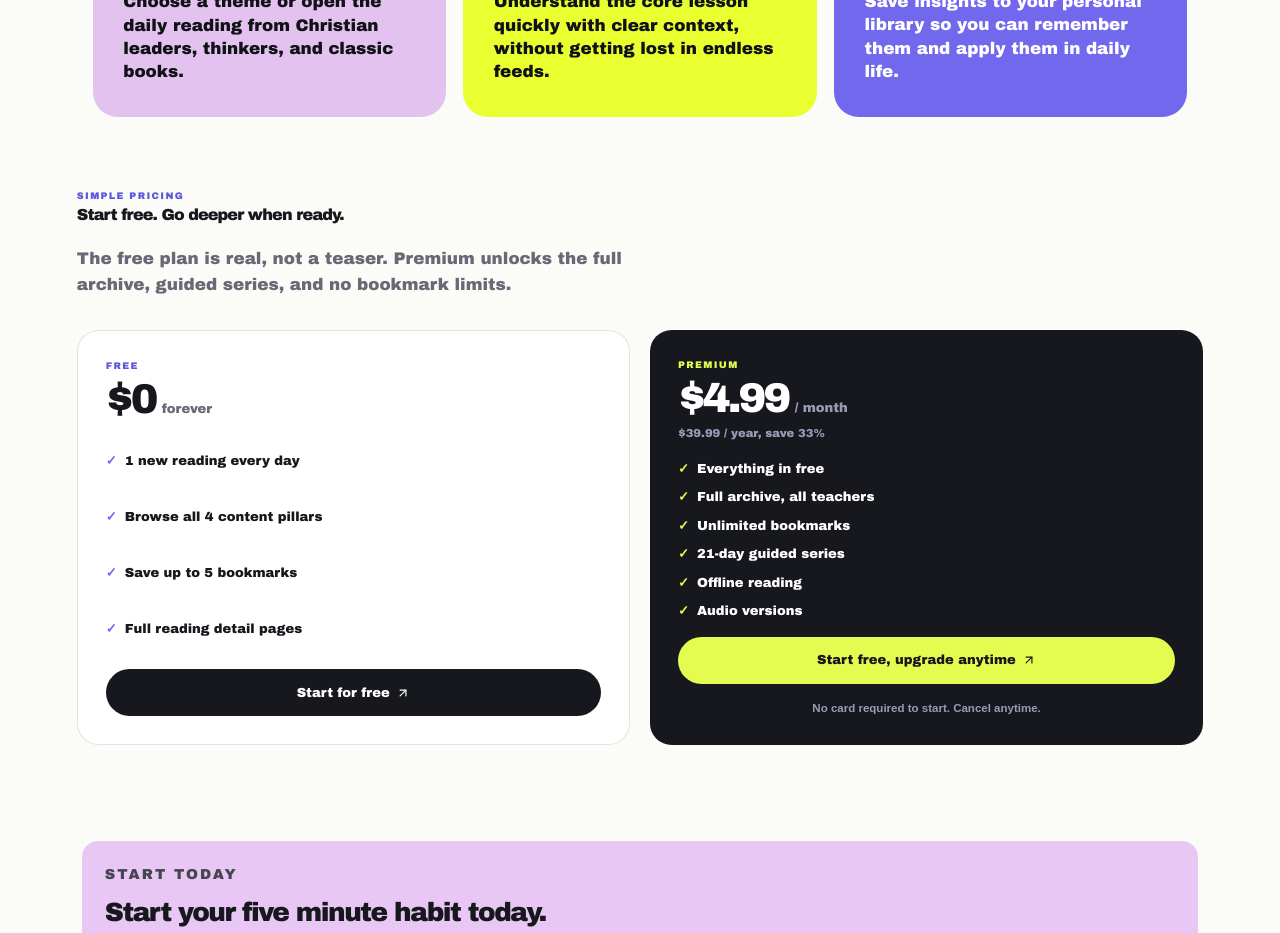
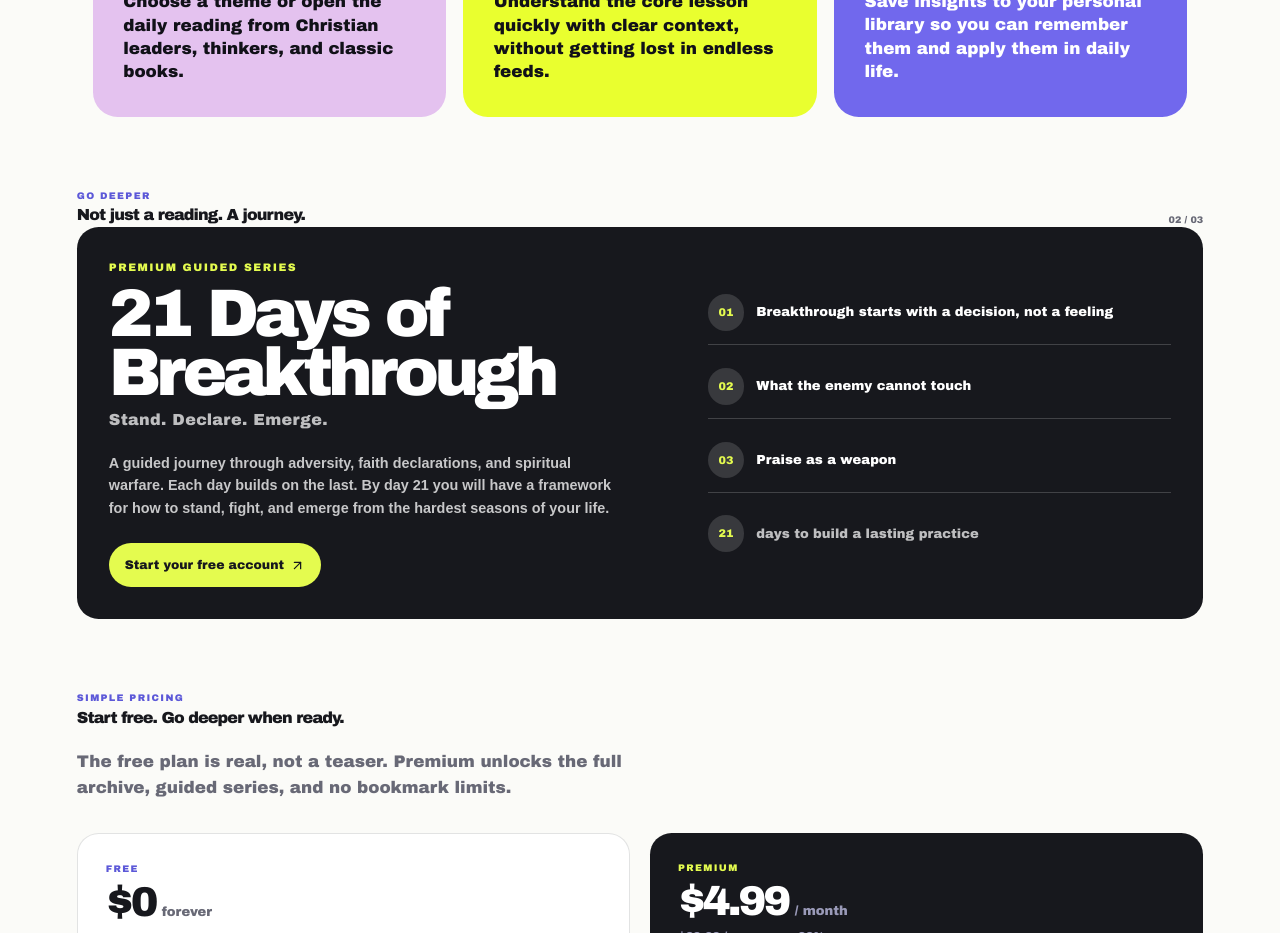
Before and after one commit to gigscode/Yadesh, a Next.js app: page / in a window 1280 px wide. Shown: the part 2160-3093 px from the top of the page. Built offline with nearby package versions, Linux system fonts and the light colour scheme; no server answers.

Commit message:
added serires to landing page

```diff
--- a/app/globals.css
+++ b/app/globals.css
@@ -356,6 +356,23 @@ a,button,input,select,textarea{transition-property:color,background,border-color
 .saved-premium-upsell .upgrade-cta-btn{background:#e4fb4f;color:#17181d;white-space:nowrap;flex-shrink:0}
 @media(max-width:899px){.saved-limit-banner{flex-direction:column;align-items:flex-start}.saved-limit-upgrade-btn{width:100%;text-align:center}.saved-premium-upsell{flex-direction:column;align-items:flex-start}.saved-premium-upsell .upgrade-cta-btn{width:100%}}
 
+/* ── Landing series preview ────────────────────────────────────────────────── */
+.landing-series{padding:3.5rem 0 1rem}
+.landing-series-feature{display:grid;grid-template-columns:minmax(0,1.1fr) minmax(16rem,.9fr);gap:2rem;padding:2rem;border-radius:1.35rem;overflow:hidden}
+.landing-series-copy{max-width:34rem}
+.landing-series-label{margin:0;color:#e4fb4f;font-size:.68rem;font-weight:950;letter-spacing:.14em;text-transform:uppercase}
+.landing-series-copy h3{margin:.55rem 0 .35rem;font-size:clamp(2.25rem,6vw,4.2rem);line-height:.88;letter-spacing:-.07em}
+.landing-series-subtitle{margin:0;color:rgba(255,255,255,.72);font-size:1rem;font-weight:900;letter-spacing:.02em}
+.landing-series-description{max-width:32rem;margin:1.25rem 0 1.5rem;color:rgba(255,255,255,.76);font-family:Arial,Helvetica,sans-serif;font-size:.9rem;font-weight:600;line-height:1.55}
+.landing-series-link{display:inline-flex;align-items:center;gap:.4rem;padding:.8rem 1rem;border-radius:999px;background:#e4fb4f;color:#17181d;font-size:.78rem;font-weight:950;text-decoration:none}
+.landing-series-link:hover{opacity:.85}
+.landing-series-days{display:grid;align-content:center;gap:.55rem;margin:0;padding:0;list-style:none}
+.landing-series-days li{display:grid;grid-template-columns:2.3rem 1fr;align-items:center;gap:.75rem;padding:.85rem 0;border-bottom:1px solid rgba(255,255,255,.18)}
+.landing-series-days li:last-child{border-bottom:0}
+.landing-series-days span{display:grid;place-items:center;width:2.3rem;height:2.3rem;border-radius:50%;background:rgba(255,255,255,.14);color:#e4fb4f;font-size:.7rem;font-weight:950}
+.landing-series-days strong{font-size:.82rem;line-height:1.25}
+.landing-series-more strong{color:rgba(255,255,255,.72)}
+
 /* ── Landing pricing section ───────────────────────────────────────────────── */
 .landing-pricing{padding:3.5rem 0 1rem}
 .landing-pricing-grid{display:grid;grid-template-columns:1fr 1fr;gap:1.25rem;margin-bottom:3rem}
@@ -378,6 +395,7 @@ a,button,input,select,textarea{transition-property:color,background,border-color
 .landing-plan-btn-premium{background:#e4fb4f;color:#17181d}
 .landing-plan-note{margin:0;color:#9a9ab8;font-family:Arial,Helvetica,sans-serif;font-size:.72rem;font-weight:600;text-align:center}
 @media(max-width:899px){.landing-pricing-grid{grid-template-columns:1fr}.landing-plan{padding:1.35rem}}
+@media(max-width:899px){.landing-series{padding-top:2.5rem}.landing-series-feature{grid-template-columns:1fr;gap:1.5rem;padding:1.35rem}.landing-series-copy h3{font-size:clamp(2.35rem,12vw,3.5rem)}.landing-series-description{margin-top:1rem}.landing-series-link{width:100%;justify-content:center}.landing-series-days{align-content:initial}}
 
 /* ── Series listing page ────────────────────────────────────────────────────── */
 .series-intro{max-width:44rem;margin:0 0 1.75rem;color:var(--muted-foreground);font-family:Arial,Helvetica,sans-serif;font-size:1rem;line-height:1.55}
--- a/components/legacy-feed.tsx
+++ b/components/legacy-feed.tsx
@@ -5,6 +5,7 @@ import { ArrowUpRight } from 'lucide-react'
 import { SharedNav } from '@/components/shared-nav'
 import { LearningCard } from '@/components/learning-card'
 import { learningCards } from '@/lib/learning-data'
+import { allSeries } from '@/lib/series-data'
 import { useScrollReveal } from '@/hooks/use-scroll-reveal'
 
 export function LegacyFeed({
@@ -23,6 +24,7 @@ export function LegacyFeed({
     return order.indexOf(a.id) - order.indexOf(b.id)
   })
   const pageRef = useScrollReveal()
+  const featuredSeries = allSeries[0]
 
   return (
     <div className="phone-shell" ref={pageRef as any}>
@@ -105,6 +107,44 @@ export function LegacyFeed({
                 <p>{copy}</p>
               </article>
             ))}
+          </div>
+        </section>
+
+        <section className="landing-series" aria-labelledby="series-title">
+          <div className="section-heading" data-reveal>
+            <div>
+              <p className="kicker">Go deeper</p>
+              <h2 id="series-title">Not just a reading. A journey.</h2>
+            </div>
+            <span className="section-index">02 / 03</span>
+          </div>
+          <div
+            className="landing-series-feature"
+            style={{ background: featuredSeries.accentColor, color: featuredSeries.textColor }}
+            data-reveal
+            data-delay="1"
+          >
+            <div className="landing-series-copy">
+              <p className="landing-series-label">Premium guided series</p>
+              <h3>{featuredSeries.title}</h3>
+              <p className="landing-series-subtitle">{featuredSeries.subtitle}</p>
+              <p className="landing-series-description">{featuredSeries.description}</p>
+              <Link href="/register" className="landing-series-link">
+                Start your free account <ArrowUpRight size={15} aria-hidden="true" />
+              </Link>
+            </div>
+            <ol className="landing-series-days" aria-label={`${featuredSeries.title} preview`}>
+              {featuredSeries.days.slice(0, 3).map((day) => (
+                <li key={day.day}>
+                  <span>{String(day.day).padStart(2, '0')}</span>
+                  <strong>{day.title}</strong>
+                </li>
+              ))}
+              <li className="landing-series-more">
+                <span>21</span>
+                <strong>days to build a lasting practice</strong>
+              </li>
+            </ol>
           </div>
         </section>
 
```
